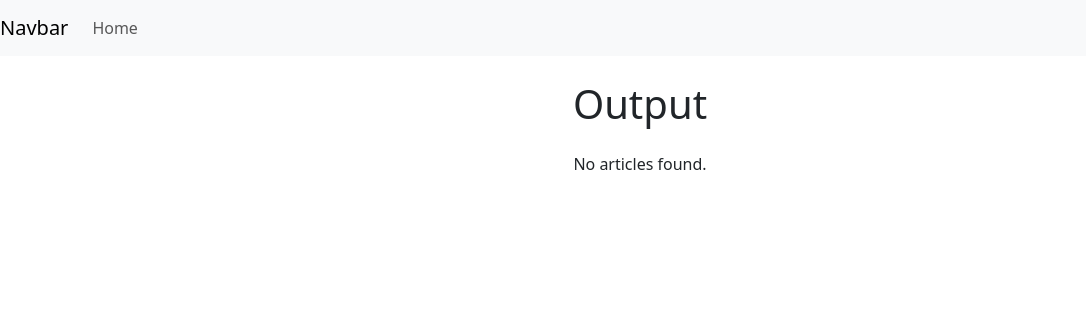
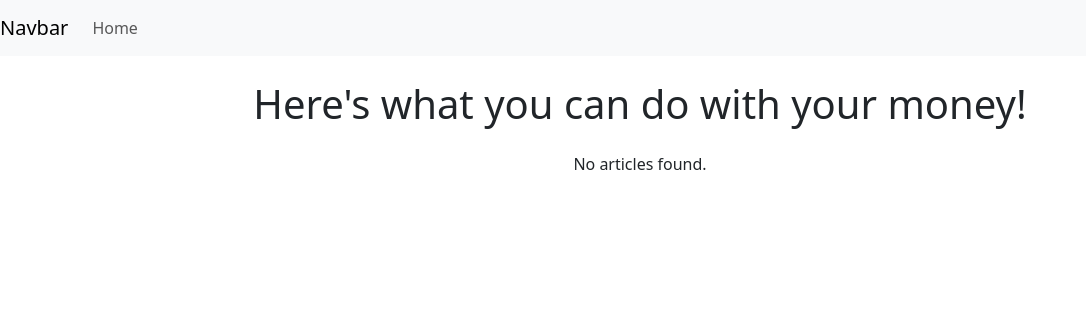
Before and after one commit to WalterHansWong/metaphor-personal-financial-advisor, a Flask app: template app/templates/output.html in a window 1280 px wide. Shown: the top 316 px of the page, without its empty margins (0-1086 px from the left). Run offline with Flask 3, Linux system fonts and the light colour scheme; the template is opened without the code that fills it, so the values that code supplies are empty.

Commit message:
Cleaned up results page design, changed num_results to adhere to change in Metaphor API free plan

```diff
--- a/app/financial_calculations.py
+++ b/app/financial_calculations.py
@@ -17,7 +17,7 @@ def get_stock_articles():
     start_date_str = str(start_date)
 
     query = "Best stocks to buy today"
-    search_response = metaphor.search(query=query, num_results=12, start_published_date=start_date_str, use_autoprompt=True)
+    search_response = metaphor.search(query=query, num_results=9, start_published_date=start_date_str, use_autoprompt=True)
 
     return search_response.results
 
--- a/app/templates/output.html
+++ b/app/templates/output.html
@@ -2,13 +2,22 @@
 
 {% block content %}
 <div class="container my-4">
-    <h1 class="text-center mb-4">Output</h1>
+    <h1 class="text-center mb-4">Here's what you can do with your money!</h1>
+
     {% if session.get('graph_filename') %}
-    <div class="text-center mb-4">
+        <h3 class="text-center mb-2">Invest in Treasury Bonds</h3>
+        <div class="text-center mb-2">
             <img src="{{ url_for('static', filename='images/' + session['graph_filename']) }}" alt="Money Growth Graph" class="img-fluid">
         </div>
+        {% if maturity and date %}
+            <p class="text-center mb-4">
+                The closest maturity period is {{ maturity }} and the rate is up to date as of {{ date }}.
+            </p>
         {% endif %}
+    {% endif %}
+
     {% if articles %}
+        <h3 class="text-center mb-4">Read more about what stocks to buy today</h3>
         <div class="row">
             {% for article in articles %}
                 <div class="col-md-4 mb-4">
```
Also changed, not shown: app/routes.py (+14 -8 lines), app/static/images/200.0_30year_graph.png (added), app/static/images/2000.11_2year_graph.png (added), app/static/images/2000.11_3month_graph.png (added), app/static/images/5.0_2year_graph.png (added), app/static/images/5.0_30year_graph.png (added). Lines whose indentation alone changed are shown as unchanged.
